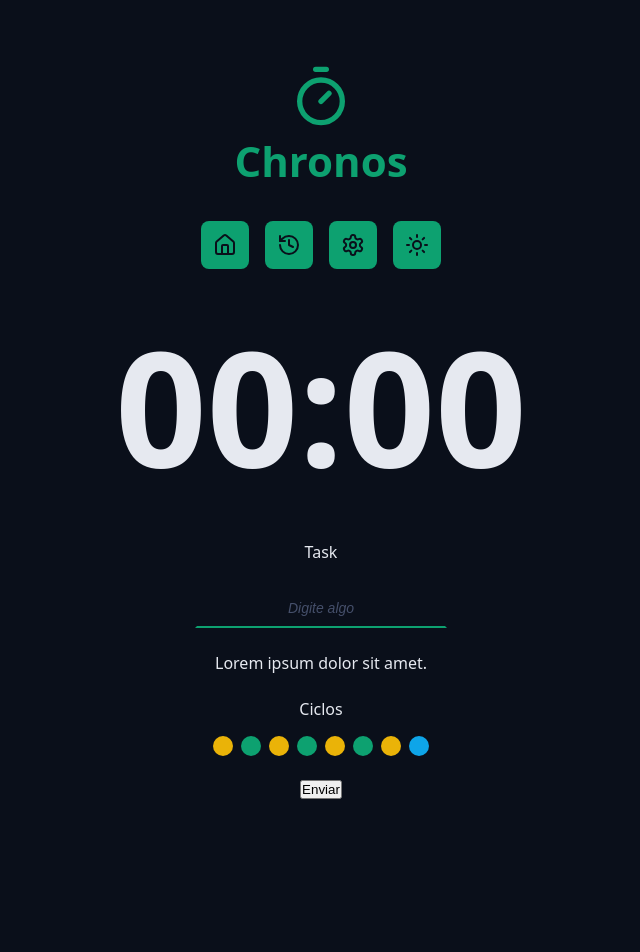
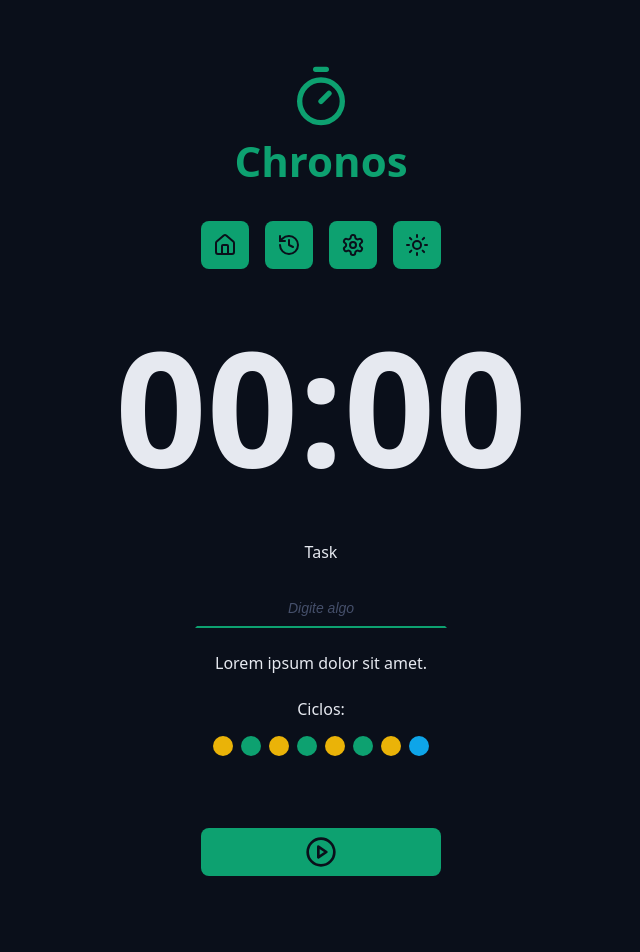
Before and after one commit to tiago-g-sales/chronos-pomodoro, a React (Vite) app: page / in a window 1280 px wide. Shown: the top 952 px of the page, without its empty margins (319-959 px from the left). Before the commit the page ends 831 px from the top, so only its background shows below. Built offline with nearby package versions, Linux system fonts and the light colour scheme.

Commit message:
update project button

```diff
--- a/src/App.tsx
+++ b/src/App.tsx
@@ -8,6 +8,8 @@
 import { CountDown } from './components/CountDown';
 import { DefaultInput } from './components/DefaultInput';
 import { Cycles } from './components/Cycles';
+import { DefaultButton } from './components/DefaultButton';
+import { PlayCircleIcon, StopCircleIcon } from 'lucide-react';
 
 
 export function App() {
@@ -37,7 +39,8 @@
         </div>
 
         <div className='formRow'>
-          <button type='submit'>Enviar</button>
+          < DefaultButton icon={< PlayCircleIcon />}/>
+          < DefaultButton icon={< StopCircleIcon/>} color='red'/>
         </div>
       </form>
     </Container>
--- a/src/components/Cycles/index.tsx
+++ b/src/components/Cycles/index.tsx
@@ -3,7 +3,7 @@
 export function Cycles() {
     return (
         <div className={styles.cycles}>
-            <span>Ciclos</span>
+            <span>Ciclos:</span>
             <div className={styles.cyclesDots}>
                 <span className={`${styles.cyclesDot} ${styles.workTime} `}></span>
                 <span className={`${styles.cyclesDot} ${styles.shortBreakTime} `}></span>
--- /dev/null
+++ b/src/components/DefaultButton/index.tsx
@@ -0,0 +1,19 @@
+import styles from './styles.module.css';
+
+
+type DefaultButtonProps = {
+    icon: React.ReactNode;
+    color?: 'green' | 'red' ;
+} & React.ComponentProps<'button'>;
+
+
+
+export  function DefaultButton ({icon, color = 'green', ...props}: DefaultButtonProps) {
+    return (
+    <>
+        <button className={`${styles.button} ${styles[color]}`}  {...props} >
+            {icon}
+        </button>
+    </>
+    )
+}
--- /dev/null
+++ b/src/components/DefaultButton/styles.module.css
@@ -0,0 +1,35 @@
+.button {
+    border: none;
+    background: var(--primary );
+    color: var(--text-over-primary);
+    display: flex;
+    align-items: center;
+    justify-content: center;
+    min-width: 24rem;
+    padding: 0.8rem;
+    border-radius: 0.8rem;
+    margin: 4.8rem 0;
+    cursor: pointer;
+    transition: all 0.1s ease-in-out;
+
+}
+
+.button svg {
+    width: 3.2rem;
+    height: 3.2rem;
+}
+
+.button:hover {
+    filter: brightness(80%);
+}
+
+.red{
+    background-color: var(--error);
+    color: var(--text-over-error);
+
+}
+
+.green{
+    background-color: var(--primary);
+    color: var(--text-over-primary);
+}
```
